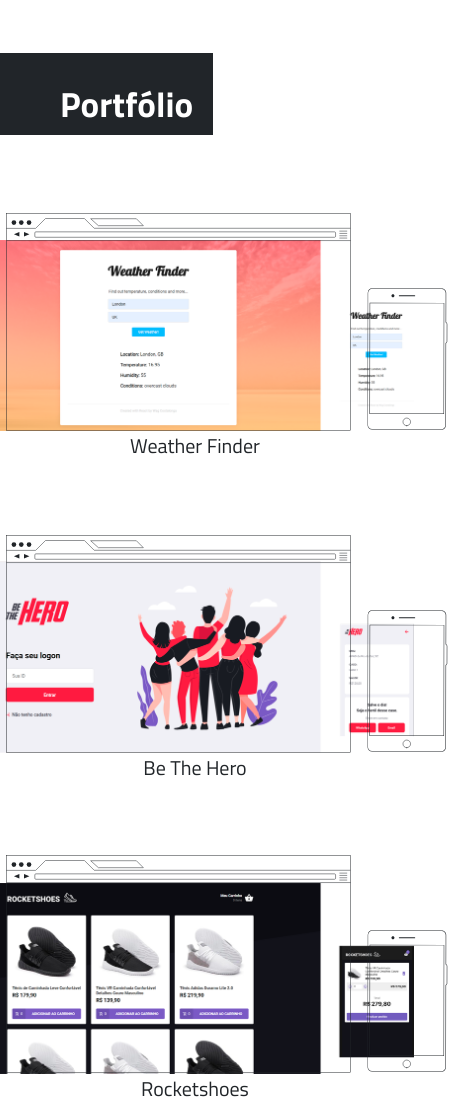
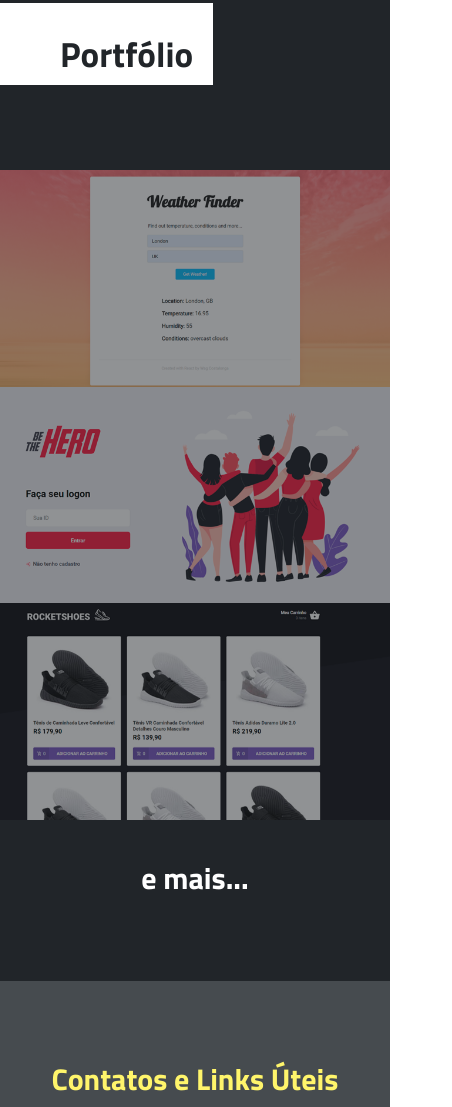
Before and after one commit to wagcostalonga/wagner-costalonga_cv-online, a website: page index.html in a window 390 px wide. Shown: the part 5352-6459 px from the top of the page, 452 px wide, since content can reach past the window. Drawn offline with nearby package versions, Linux system fonts and the light colour scheme.

Commit message:
third commit

```diff
--- a/index.html
+++ b/index.html
@@ -305,16 +305,34 @@
             <img src="/assets/img/portfolio-img01.png" alt="Weather Finder" class="portfolio__img--png portfolio__img--png-01">
             <a href="https://github.com/wagcostalonga/weather-app_react---web" target="_blank" class="a--01">Weather Finder</a>
           </div>
+          <div class="portfolio__img-min">
+            <a href="https://github.com/wagcostalonga/weather-app_react---web" target="_blank" class>
+              <img src="/assets/img/portfolio-img01-min.png" alt="Weather Finder">
+            </a>
+          </div>
+
           <div class="portfolio__img">
             <img src="/assets/img/displays.svg" class="portfolio__img--svg portfolio__img--svg-02">
             <img src="/assets/img/portfolio-img02.png" alt="" class="portfolio__img--png portfolio__img--png-02">
             <a href="https://github.com/wagcostalonga/omnistack11---be-the-hero" target="_blank" class="a--02">Be The Hero</a>
           </div>
+          <div class="portfolio__img-min">
+            <a href="https://github.com/wagcostalonga/omnistack11---be-the-hero" target="_blank" class>
+              <img src="/assets/img/portfolio-img02-min.png" alt="Weather Finder">
+            </a>
+          </div>
+
           <div class="portfolio__img">
             <img src="/assets/img/displays.svg" class="portfolio__img--svg portfolio__img--svg-03">
             <img src="/assets/img/portfolio-img03.png" alt="" class="portfolio__img--png portfolio__img--png-03">
             <a href="https://github.com/wagcostalonga/bootcamp_gostack-desafio07" target="_blank" class="a--03">Rocketshoes</a>
           </div>
+          <div class="portfolio__img-min">
+            <a href="https://github.com/wagcostalonga/bootcamp_gostack-desafio07" target="_blank" class>
+              <img src="/assets/img/portfolio-img03-min.png" alt="Weather Finder">
+            </a>
+          </div>
+
           <div>
             <h2>e mais...</h2>
           </div>
--- a/sass/layout/_contato.scss
+++ b/sass/layout/_contato.scss
@@ -56,4 +56,8 @@
       padding: 8rem 4rem 0 4rem;
     }
   }
+
+  @media screen and (max-width: 575.98px) {
+    background: #464b4f;
+  }
 }
--- a/sass/layout/_home.scss
+++ b/sass/layout/_home.scss
@@ -85,6 +85,8 @@
 
     &__img-mobile {
       display: flex;
+      height: auto;
+      width: auto;
     }
   }
 
--- a/sass/layout/_perfil.scss
+++ b/sass/layout/_perfil.scss
@@ -22,6 +22,7 @@
     img {
       background: #fff;
       height: 350px;
+      width: auto;
       margin: 4rem 0 0 10rem;
     }
   }
@@ -64,7 +65,6 @@
     &__content-left {
       img {
         background: #fff;
-        height: 400px;
         align-self: center;
       }
     }
--- a/sass/layout/_portfolio.scss
+++ b/sass/layout/_portfolio.scss
@@ -63,6 +63,10 @@
       text-decoration: none;
       color: #212529;
     }
+  }
+
+  &__img-min {
+    display: none;
   }
 
   @media screen and (max-width: 991.98px) {
@@ -156,31 +160,45 @@
 
 
   @media screen and (max-width: 575.98px) {
+    background: #212529;
+
+    h1 {
+      background: #fff;
+      color: #212529;
+      display: inline-block;
+      padding: 3rem 2rem 1rem 6rem ;
+    }
+
+    h2 {
+      color: #fff;
+    }
+
+    &__content {
+      margin-top: 8rem;
+    }
 
     &__img {
+      display: none;
+    }
 
-      &--svg {
-        margin: 0 auto;
-        width: 450px;
-        left: 2px;
-        right: 0;
+    &__img-min {
+      display: flex;
+      flex-direction: column;
 
-        &-01 {
-          top: -3.3rem;
+      overflow: hidden;
+
+      img {
+        display: block;
+        width: 100%;
+        height: auto;
+        opacity: 0.5;
+        transform: scale(1.05);
+        transition: all .2s;
+
+        &:hover {
+          transform: scale(1);
+          opacity: 1;
         }
-
-        &-02 {
-          top: 28.9rem;
-        }
-
-        &-03 {
-          top: 60.9rem;
-        }
-      }
-
-      &--png {
-        width: 438px;
-        margin: 0 auto;
       }
     }
   }
```
Also changed, not shown: assets/img/portfolio-img01-min.png (added), assets/img/portfolio-img02-min.png (added), assets/img/portfolio-img03-min.png (added), css/style.css.
